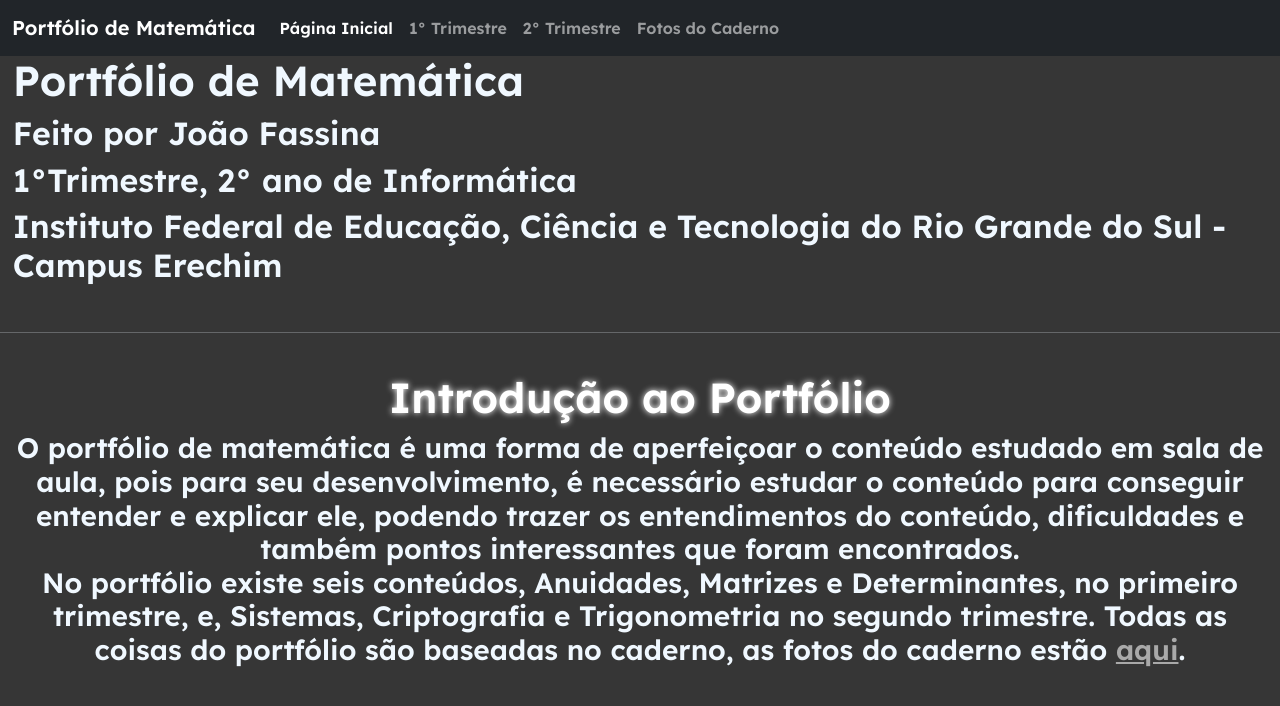
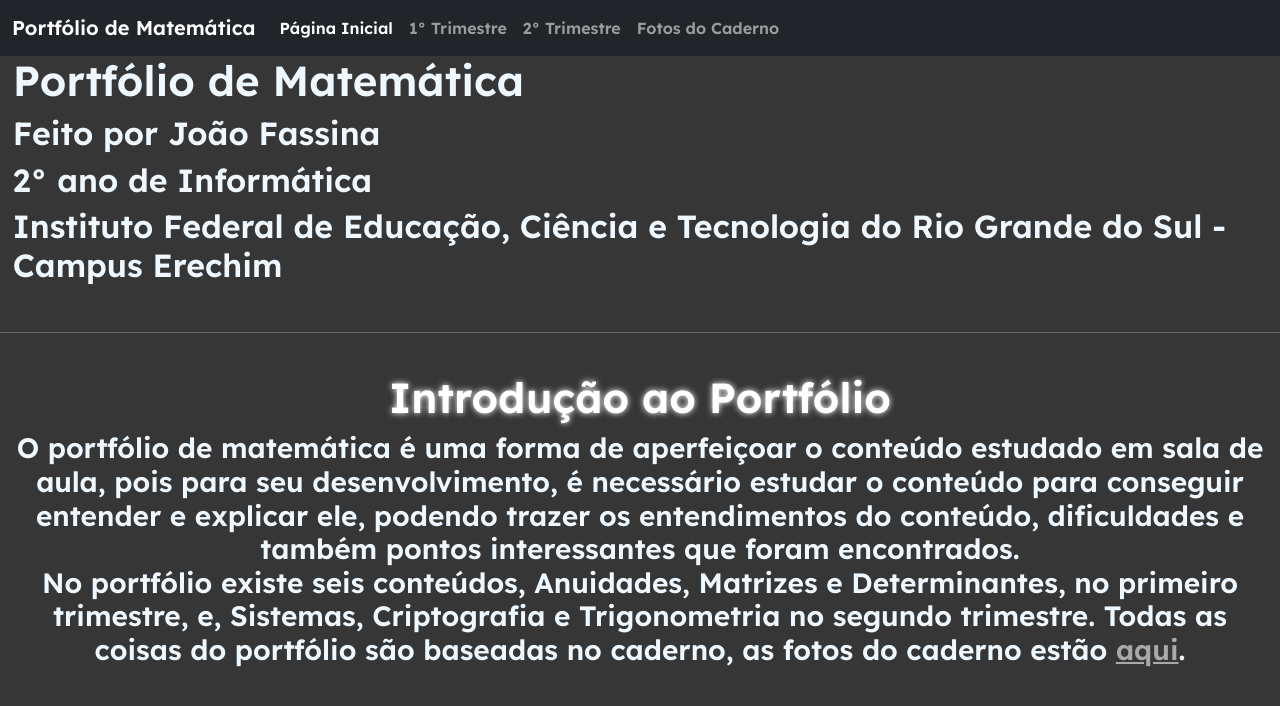
Before and after one commit to jfassina/Portfolio-Matematica, a plain HTML site: page index.html in a window 1280 px wide. Drawn offline with nearby package versions, Linux system fonts and the light colour scheme.

Commit message:
Update index.html

```diff
--- a/index.html
+++ b/index.html
@@ -44,7 +44,7 @@
 
   <h1 class="big">Portfólio de Matemática</h1>
   <h2 class="medium">Feito por João Fassina</h2>
-  <h2 class="medium">1°Trimestre, 2° ano de Informática</h2>
+  <h2 class="medium">2° ano de Informática</h2>
   <h2 class="medium">
     Instituto Federal de Educação, Ciência e Tecnologia do Rio Grande do Sul -
     Campus Erechim
```
